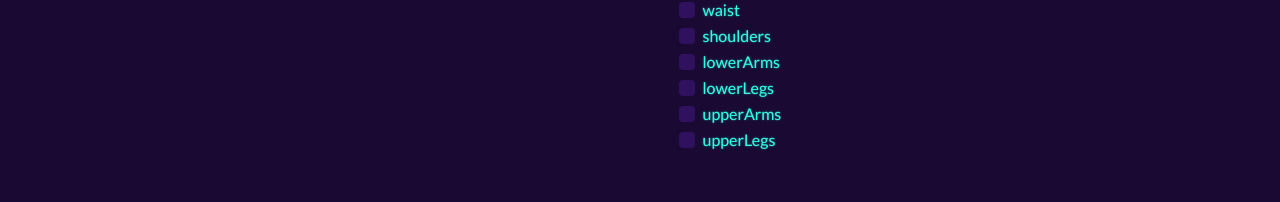
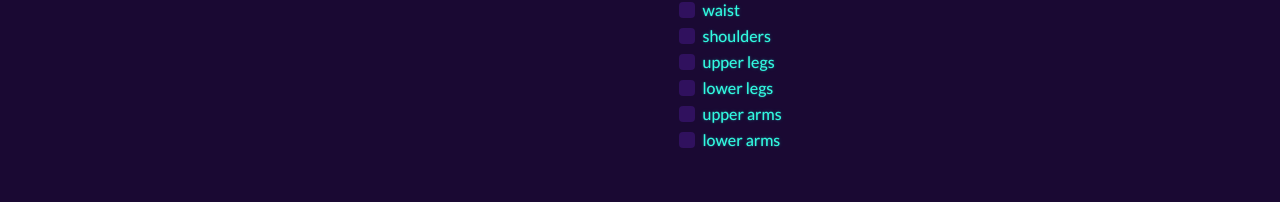
Before and after one commit to burekichevapi/fitness-app, a React (Create React App) app in the folder fitness-app/: page / in a window 1280 px wide. Shown: the part 180-382 px from the top of the page. Built offline with nearby package versions, Linux system fonts and the light colour scheme.

Commit message:
add rest of body part options

```diff
--- a/fitness-app/src/pages/find-exercises.jsx
+++ b/fitness-app/src/pages/find-exercises.jsx
@@ -13,10 +13,10 @@ const FindExercises = () => {
     { name: "neck", checked: false },
     { name: "waist", checked: false },
     { name: "shoulders", checked: false },
-    { name: "lowerArms", checked: false },
-    { name: "lowerLegs", checked: false },
-    { name: "upperArms", checked: false },
-    { name: "upperLegs", checked: false },
+    { name: "upper legs", checked: false },
+    { name: "lower legs", checked: false },
+    { name: "upper arms", checked: false },
+    { name: "lower arms", checked: false },
   ]);
 
   const findSelectedExercises = useCallback(async (checkboxes) => {
```
